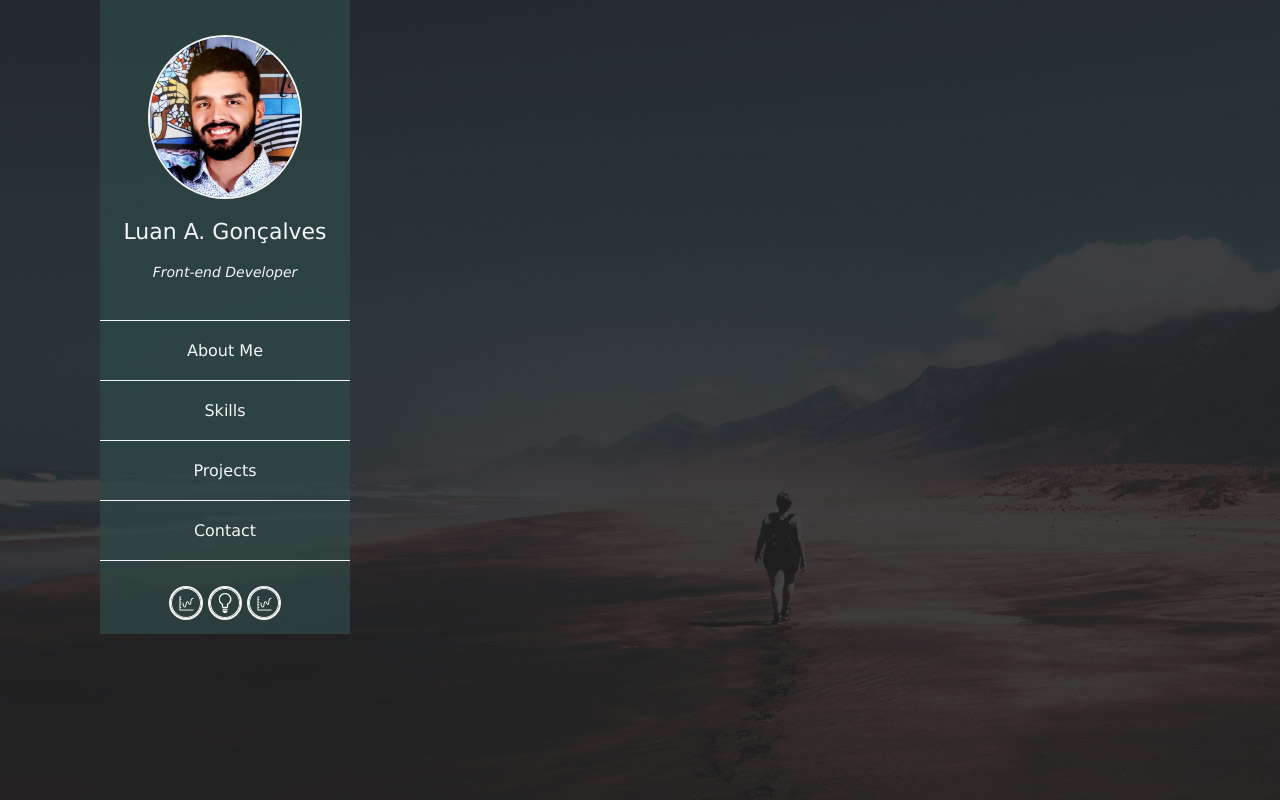
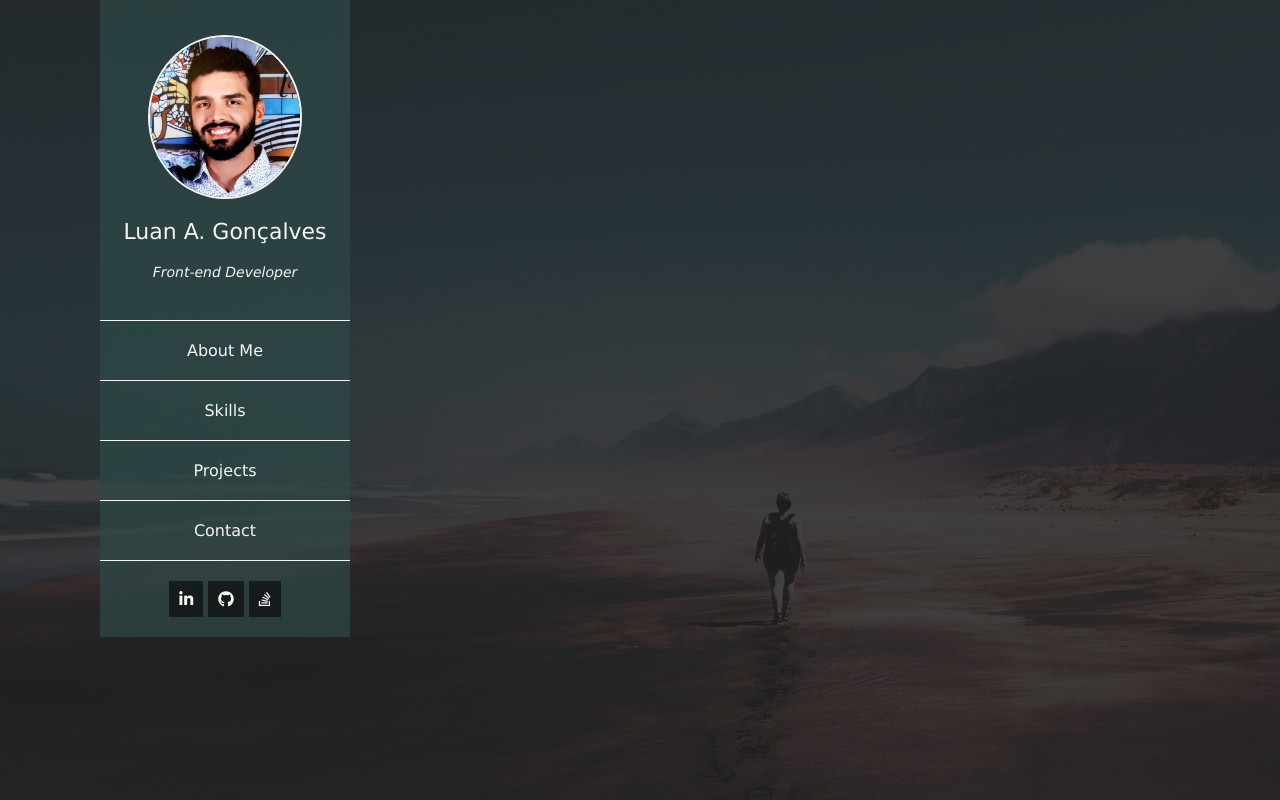
Before and after one commit to Luan-AG/portfolio-nr1, a plain HTML site: page index.html in a window 1280 px wide. Drawn offline with Linux system fonts and the light colour scheme.

Commit message:
Added the social media icons on the navbar

```diff
--- a/index.html
+++ b/index.html
@@ -3,7 +3,7 @@
     <head>
         <meta charset="utf-8">
         <link rel="stylesheet" href="styles/style.css">
-        <script></script>
+        <script src="https://kit.fontawesome.com/0d1fe10919.js" crossorigin="anonymous"></script>
         <title>Luan Goncalves</title>
     </head>
     <body>
@@ -18,9 +18,9 @@
                 <a class="contact" href="#">Contact</a>
             </section>
             <section class="icons">
-                <a href="#"><img src="images/fourth-white-icon.png" alt="linkedin"></a>
-                <a href="#"><img src="images/first-white-icon.png" alt="github"></a>
-                <a href="#"><img src="images/fourth-white-icon.png" alt="email"></a>
+                <a href="https://www.linkedin.com/in/luan-archarde-gonçalves-584ba877" class="linkedin"><i class="fab fa-linkedin-in"></i></a>
+                <a href="https://github.com/Luan-AG" class="github"><i class="fab fa-github"></i></a>
+                <a href="https://stackoverflow.com/users/14261964/luan-a-gon%c3%a7alves" class="stackoverflow"><i class="fab fa-stack-overflow"></i></a>
             </section>
         </nav>
     </body>
--- a/styles/style.css
+++ b/styles/style.css
@@ -11,7 +11,7 @@ nav {
     align-items: center;
     justify-content: center;
     background-color: #2f4947b7;
-    padding: 10px 0px;
+    padding: 10px 0px 0px 0px;
     width: 250px;
     height: auto;
     position: fixed;
@@ -70,6 +70,15 @@ nav .page-content {
     transition: linear .3s;
 }
 
-nav .icons img {
-    width: 30px;
+.icons i {
+    margin: 20px 0px;
+    color: whitesmoke;
+    background-color: #0000008a;
+    padding: 10px;
 }
+
+.icons i:hover {
+    background-color: whitesmoke;
+    color: #000000c5;
+    transition: linear .3s;
+}
```
